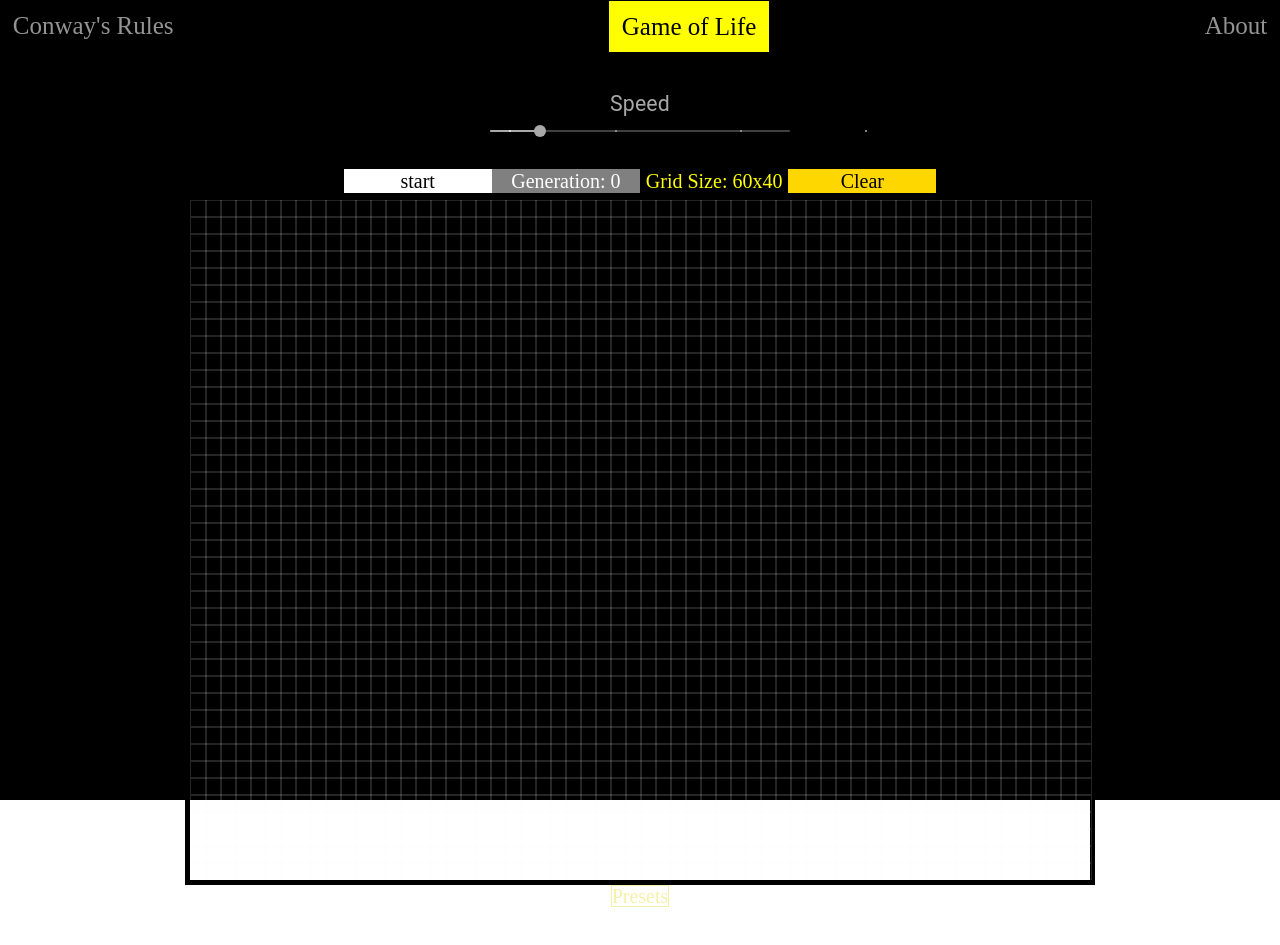
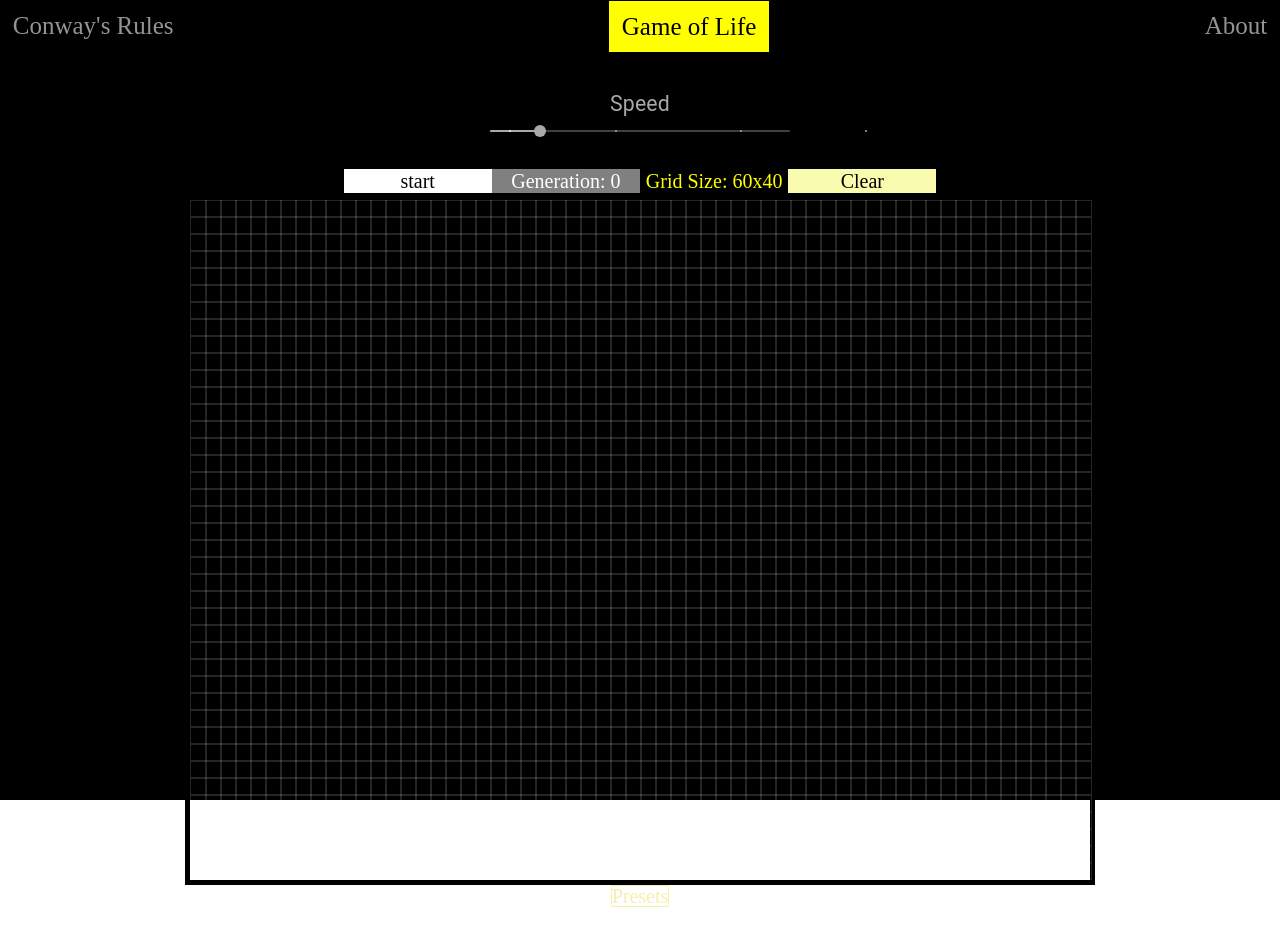
Before and after one commit to J2Macwilliams/game_of_life, a React (Create React App) app: page / in a window 1280 px wide. Built offline with nearby package versions, Linux system fonts and the light colour scheme.

Commit message:
style random button

```diff
--- a/src/App.css
+++ b/src/App.css
@@ -64,7 +64,10 @@ h1{
   justify-content: center;
   width: 15%;
 }
-
+.random {
+  background: gold;
+  color: black;
+}
 .cycle {
   background: white;
 }
@@ -74,7 +77,7 @@ h1{
 }
 
 .clear {
-  background: gold;
+  background: #f9fcae;
 }
 
 .generation {
```
